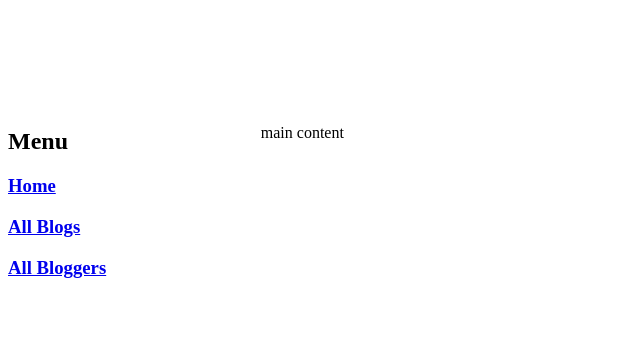
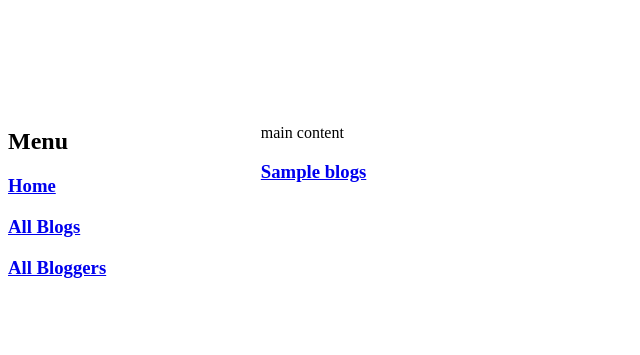
Before and after one commit to markdmurray/diyblog, a Django app: template blog/templates/bloglistview.html in a window 1280 px wide. Shown: the top 355 px of the page, without its empty margins (0-640 px from the left). Run offline with Django 3.2, Linux system fonts and the light colour scheme; the template is opened without the code that fills it: most values are stand-ins (such as "Sample title", 1, 10 or a date in 2020).

Commit message:
working urls for blog list page

```diff
--- a/blog/models.py
+++ b/blog/models.py
@@ -26,7 +26,7 @@ class Blog(models.Model):
         return self.title
 
     def get_absolute_url(self):
-        return reverse('bloggerdetail', args=[str(self.id)])
+        return reverse('blogdetail', args=[str(self.id)])
 
 
 class BlogComment(models.Model):
--- a/blog/templates/bloglistview.html
+++ b/blog/templates/bloglistview.html
@@ -1 +1,6 @@
 {% extends "base.html" %}
+{% block content %}
+{% for blogs in bloglist %}
+    <h3><a href="{{ blogs.get_absolute_url }}">{{ blogs }}</a></h3>
+{% endfor %}
+{% endblock %}
```
